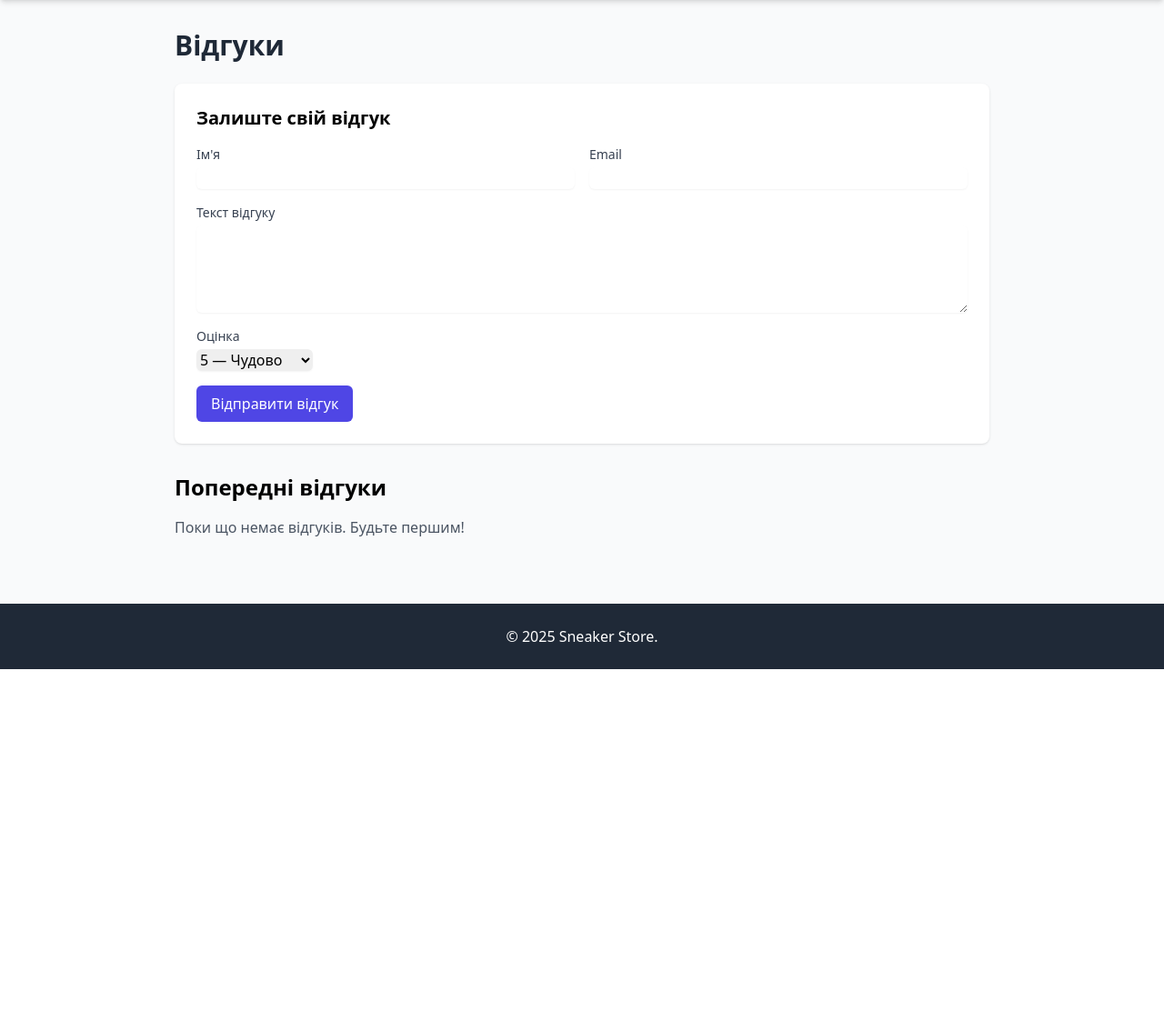
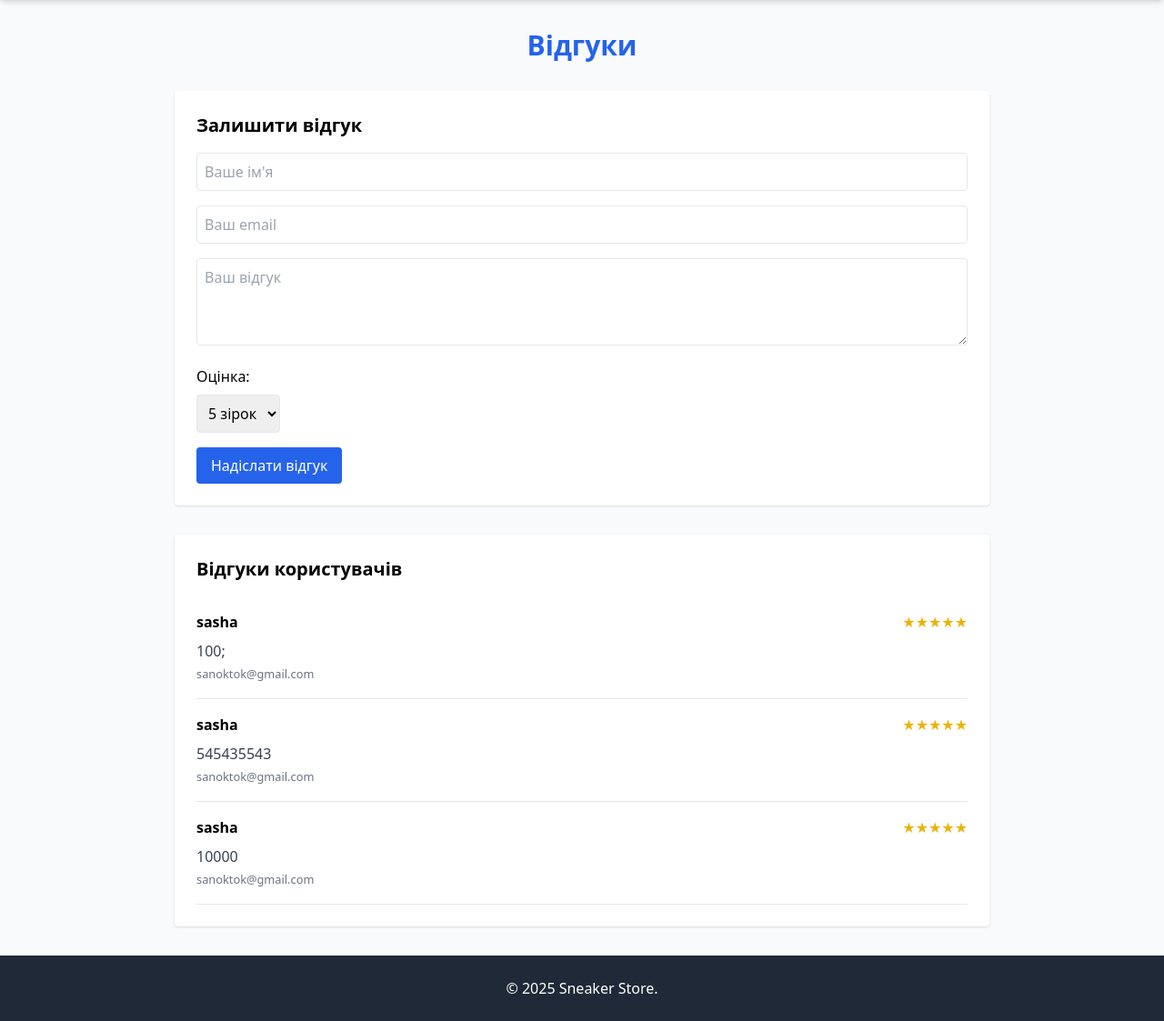
Before and after one commit to oleksandrzrelko8-pixel/SneakerShop_Team, a Flask app: page /feedback in a window 1280 px wide. Shown: the part 64-1187 px from the top of the page at 91% size. Before the commit the page ends 800 px from the top, so only its background shows below. Run offline with Flask 3, Linux system fonts and the light colour scheme; data comes from the database, SQL or seed files in the repository; both versions use the stored data as it was after the commit; some libraries are stand-ins or nearby versions.

Commit message:
Reviews, level 1

```diff
--- a/templates/feedback.html
+++ b/templates/feedback.html
@@ -2,68 +2,52 @@
 
 {% block content %}
 <div class="max-w-4xl mx-auto">
-  <h1 class="text-3xl font-bold text-gray-800 mb-6">Відгуки</h1>
+    <h1 class="text-3xl font-bold mb-8 text-center text-blue-600">Відгуки</h1>
 
-  <div class="bg-white shadow rounded-lg p-6 mb-8">
-    <h2 class="text-xl font-semibold mb-4">Залиште свій відгук</h2>
-    <form action="/feedback" method="post" class="space-y-4">
-      <div class="grid grid-cols-1 md:grid-cols-2 gap-4">
-        <div>
-          <label class="block text-sm font-medium text-gray-700">Ім'я</label>
-          <input name="name" required class="mt-1 block w-full rounded-md border-gray-300 shadow-sm focus:ring-indigo-500 focus:border-indigo-500" />
+    <!-- Форма для відгуків -->
+    <div class="bg-white p-6 rounded shadow mb-8">
+        <h2 class="text-xl font-bold mb-4">Залишити відгук</h2>
+        <form method="POST" action="/feedback">
+            <div class="mb-4">
+                <input type="text" name="name" placeholder="Ваше ім'я" required class="w-full border p-2 rounded">
             </div>
-        <div>
-          <label class="block text-sm font-medium text-gray-700">Email</label>
-          <input type="email" name="email" required class="mt-1 block w-full rounded-md border-gray-300 shadow-sm focus:ring-indigo-500 focus:border-indigo-500" />
+            <div class="mb-4">
+                <input type="email" name="email" placeholder="Ваш email" required class="w-full border p-2 rounded">
             </div>
+            <div class="mb-4">
+                <textarea name="message" placeholder="Ваш відгук" required class="w-full border p-2 rounded h-24"></textarea>
             </div>
-
-      <div>
-        <label class="block text-sm font-medium text-gray-700">Текст відгуку</label>
-        <textarea name="message" rows="4" required class="mt-1 block w-full rounded-md border-gray-300 shadow-sm focus:ring-indigo-500 focus:border-indigo-500"></textarea>
-      </div>
-
-      <div>
-        <label class="block text-sm font-medium text-gray-700">Оцінка</label>
-        <select name="rating" required class="mt-1 block w-32 rounded-md border-gray-300 shadow-sm focus:ring-indigo-500 focus:border-indigo-500">
-          <option value="5">5 — Чудово</option>
-          <option value="4">4 — Дуже добре</option>
-          <option value="3">3 — Добре</option>
-          <option value="2">2 — Може краще</option>
-          <option value="1">1 — Погано</option>
+            <div class="mb-4">
+                <label class="block mb-2">Оцінка:</label>
+                <select name="rating" class="border p-2 rounded">
+                    <option value="5">5 зірок</option>
+                    <option value="4">4 зірок</option>
+                    <option value="3">3 зірок</option>
+                    <option value="2">2 зірок</option>
+                    <option value="1">1 зірка</option>
                 </select>
             </div>
-
-      <div>
-        <button type="submit" class="inline-flex items-center px-4 py-2 bg-indigo-600 text-white rounded-md hover:bg-indigo-700">Відправити відгук</button>
-      </div>
+            <button type="submit" class="bg-blue-600 text-white px-4 py-2 rounded hover:bg-blue-700">Надіслати відгук</button>
         </form>
     </div>
 
-  <div>
-    <h2 class="text-2xl font-semibold mb-4">Попередні відгуки</h2>
-    <div class="space-y-4">
-      {% if feedbacks %}
-        {% for fb in feedbacks %}
-          <div class="bg-white shadow rounded-lg p-4">
-            <div class="flex justify-between items-start">
-              <div>
-                <p class="text-sm text-gray-600">{{ fb.name }} — <a class="text-indigo-600">{{ fb.email }}</a></p>
-                <p class="mt-2 text-gray-800">{{ fb.message }}</p>
+    <!-- Відображення відгуків -->
+    <div class="bg-white p-6 rounded shadow">
+        <h2 class="text-xl font-bold mb-4">Відгуки користувачів</h2>
+        {% if reviews %}
+            {% for review in reviews %}
+            <div class="border-b py-4">
+                <div class="flex justify-between items-center mb-2">
+                    <strong>{{ review['name'] }}</strong>
+                    <span class="text-yellow-500">{% for i in range(review['rating']) %}★{% endfor %}</span>
                 </div>
-              <div class="text-right">
-                <div class="text-sm font-semibold text-indigo-600">Оцінка: {{ fb.rating }}</div>
-                {% if fb.created_at %}
-                <div class="text-xs text-gray-500 mt-1">{{ fb.created_at }}</div>
+                <p class="text-gray-700">{{ review['message'] }}</p>
+                <small class="text-gray-500">{{ review['email'] }}</small>
+            </div>
+            {% endfor %}
+        {% else %}
+            <p class="text-gray-500">Поки що немає відгуків.</p>
         {% endif %}
     </div>
 </div>
-          </div>
-        {% endfor %}
-      {% else %}
-        <p class="text-gray-600">Поки що немає відгуків. Будьте першим!</p>
-      {% endif %}
-    </div>
-  </div>
-</div>
 {% endblock %}
```
Also changed, not shown: db.sqlite. Lines whose indentation alone changed are shown as unchanged.
